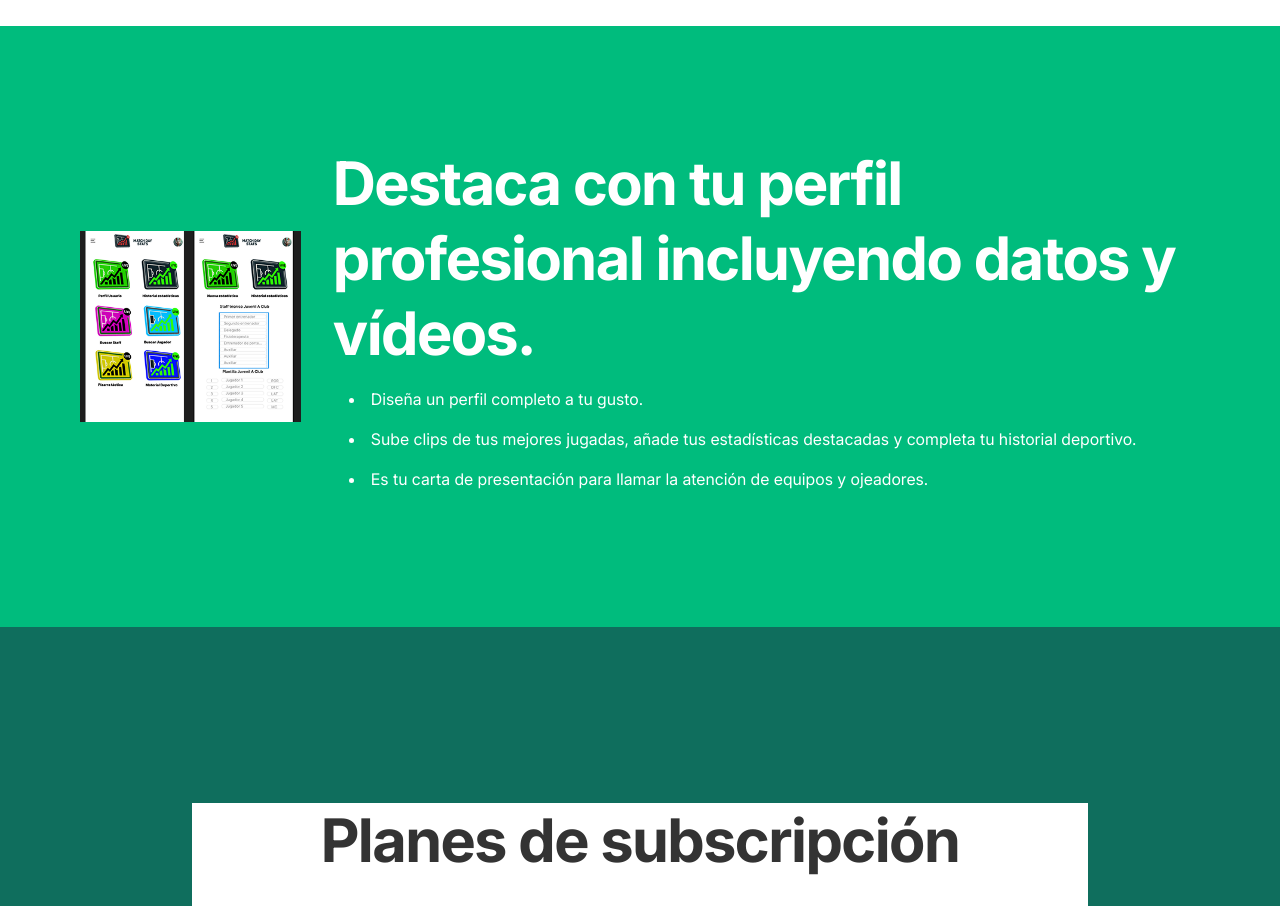
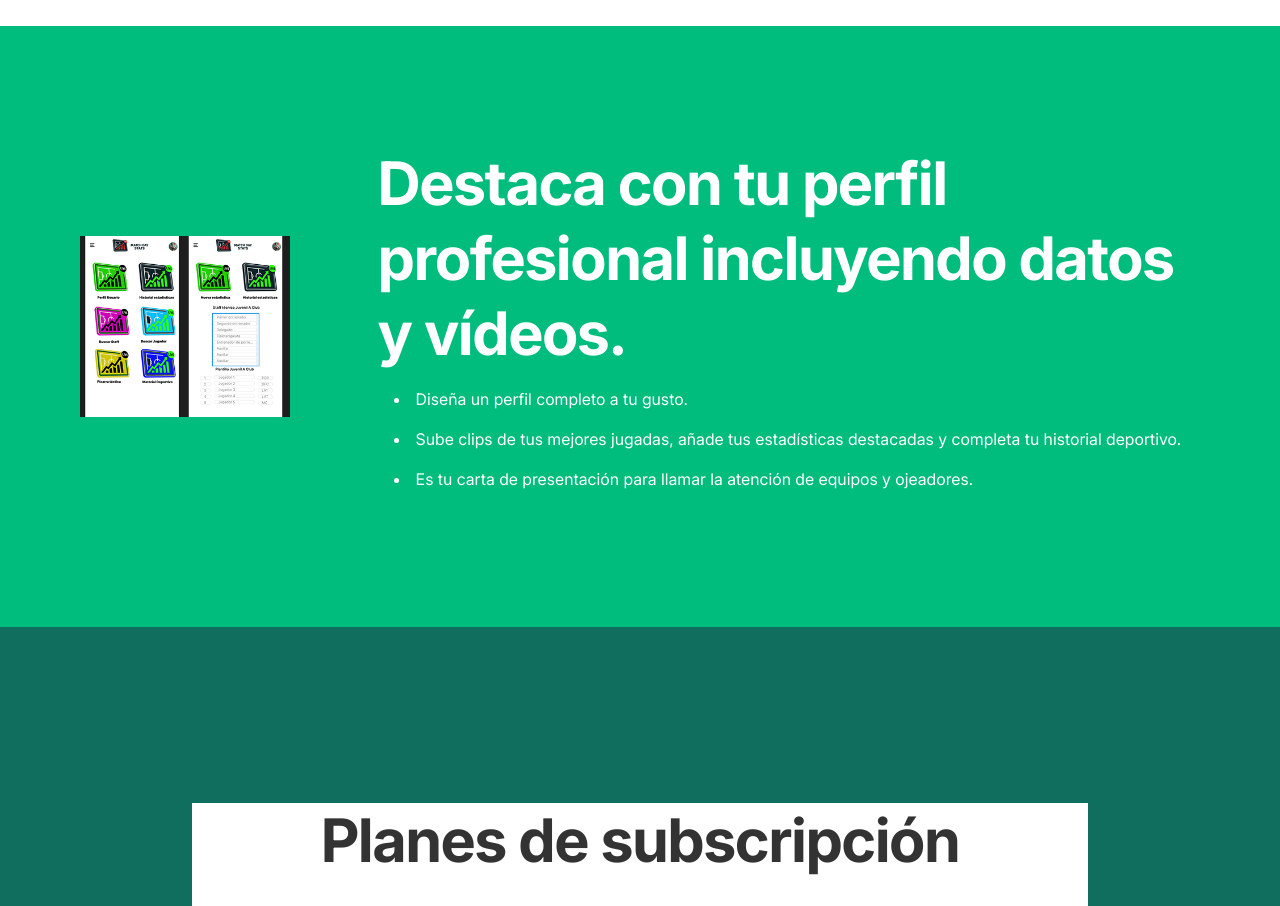
Before and after one commit to SEJAps/match-day, a React (Vite) app: page /players in a window 1280 px wide. Shown: the part 1300-2206 px from the top of the page. Built offline with nearby package versions, Linux system fonts and the light colour scheme; a web font is replaced by a local one.

Commit message:
feat: agregar margen izquierdo al aside en PlayersPage

```diff
--- a/src/pages/PlayersPage.tsx
+++ b/src/pages/PlayersPage.tsx
@@ -112,7 +112,7 @@ const PlayersPage: FC = () => {
         color="white"
       >
         <section className="w-full flex flex-col md:flex-row gap-4">
-          <aside className="order-1 flex-4 flex flex-col items-center justify-center py-6">
+          <aside className="order-1 flex-4 flex flex-col items-center justify-center py-6  ml-14">
             <Heading
               as="h2"
               level="h1"
@@ -131,10 +131,10 @@ const PlayersPage: FC = () => {
                       `pages.players.sections.professionalProfile.items.${idx}`,
                       {
                         defaultValue: item,
-                      },
+                      }
                     )}
                   </li>
-                ),
+                )
               )}
             </ul>
           </aside>
```
